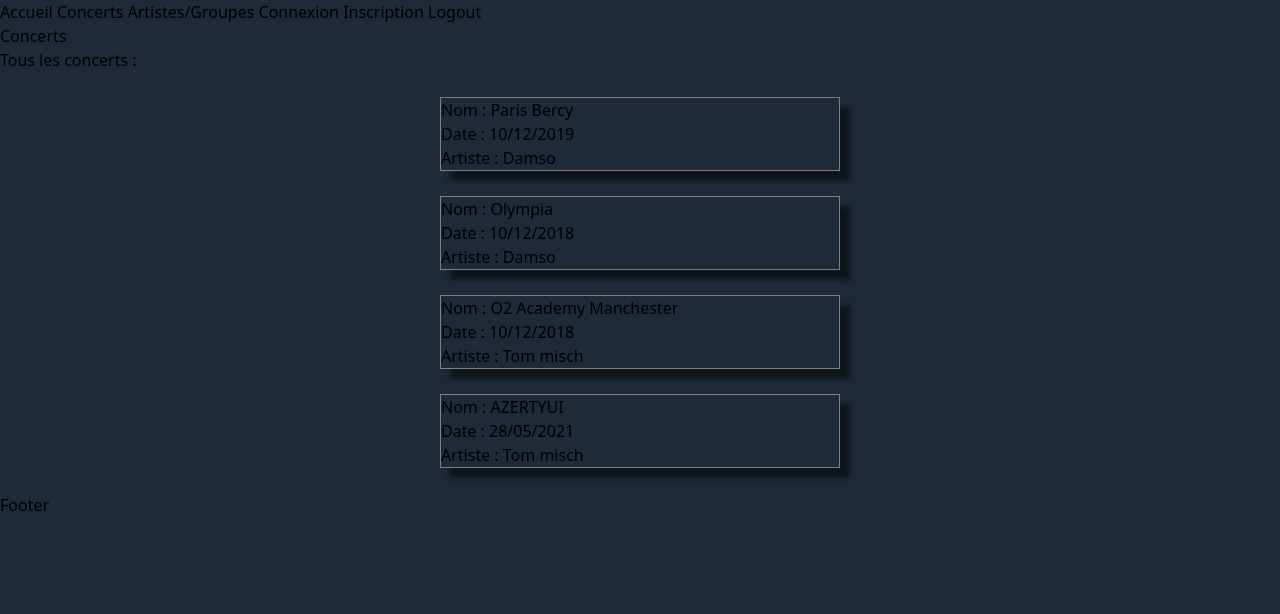
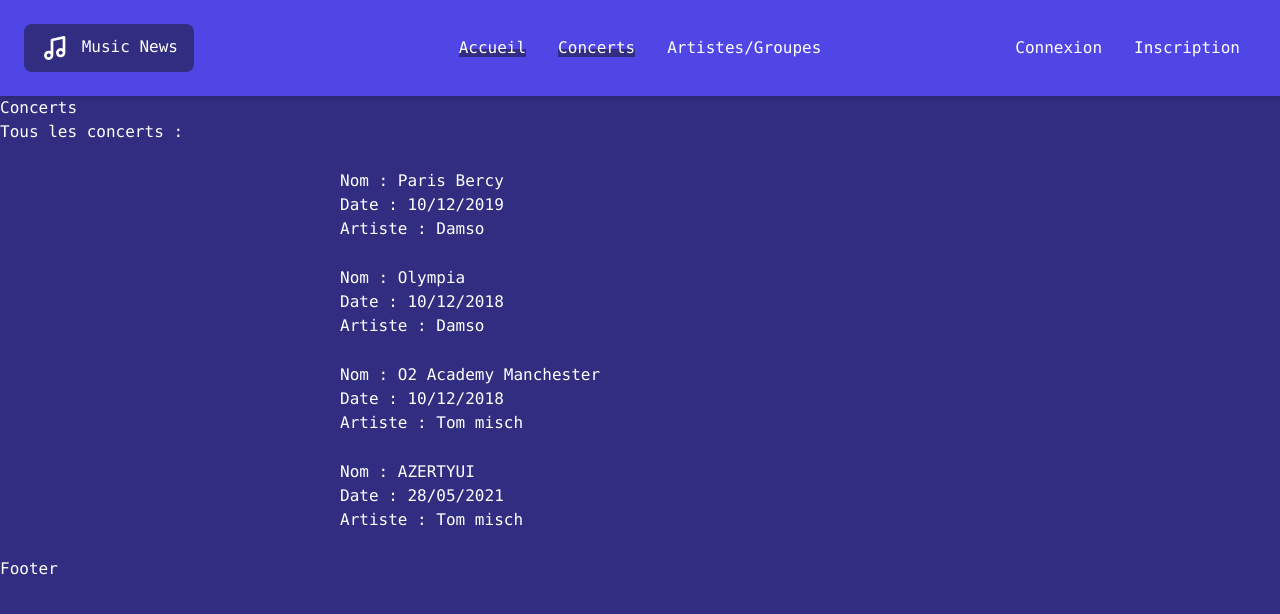
Before and after one commit to ggxm-ecv/Music_News, a Vue app: page /concerts in a window 1280 px wide. Shown: the top 614 px of the page. Built offline with nearby package versions, Linux system fonts and the light colour scheme; data requests are answered from the project's data file.

Commit message:
Homepage > BEGIN style with Tailwind

```diff
--- a/package.json
+++ b/package.json
@@ -1,5 +1,5 @@
 {
-  "name": "ecv",
+  "name": "Music News",
   "version": "0.1.0",
   "private": true,
   "scripts": {
--- a/public/index.html
+++ b/public/index.html
@@ -4,10 +4,10 @@
     <meta charset="utf-8">
     <meta http-equiv="X-UA-Compatible" content="IE=edge">
     <meta name="viewport" content="width=device-width,initial-scale=1.0">
-    <link rel="icon" href="<%= BASE_URL %>favicon.ico">
-    <title><%= htmlWebpackPlugin.options.title %></title>
+    <link rel="icon" href="<%= BASE_URL %>favicon.png">
+    <title>Music News</title>
   </head>
-  <body class="bg-gray-800">
+  <body class="bg-indigo-900 text-white font-mono">
     <noscript>
       <strong>We're sorry but <%= htmlWebpackPlugin.options.title %> doesn't work properly without JavaScript enabled. Please enable it to continue.</strong>
     </noscript>
--- a/src/assets/css/styles.css
+++ b/src/assets/css/styles.css
@@ -2,38 +2,67 @@
 // FRONT
 *********************/
 
-.home__nav {
-  list-style: none;
-  display: flex;
-  flex-wrap: wrap;
-  justify-content: center;
-  width: 600px;
-  max-width: 100%;
-  margin: 0 auto;
-  padding: 0;
+/********** General *********/
+
+input {
+  background-color: transparent;
+  border: 1px solid #fff;
 }
+
+/********** Header *********/
+
+.header__title svg {
+  display: inline-block;
+  width: 32px;
+  height: 32px;
+  fill: #FFF;
+}
+
+.header__main-nav-link-txt,
+.header__second-nav-link-txt {
+  z-index: 1;
+  position: relative;
+}
+
+.header__main-nav-link-txt::before,
+.header__second-nav-link-txt::before {
+  z-index: -1;
+  content: '';
+  position: absolute;
+  bottom: -4px;
+  left: 0;
+  width: 100%;
+  height: 8px;
+  background-color: #312E81;
+  opacity: 0;
+  transition: all 200ms ease-in;
+}
+
+.header__main-nav-link.router-link-active .header__main-nav-link-txt::before,
+.header__main-nav-link:hover .header__main-nav-link-txt::before,
+.header__second-nav-link.router-link-active .header__second-nav-link-txt::before,
+.header__second-nav-link:hover .header__second-nav-link-txt::before {
+  bottom: 0;
+  opacity: 1;
+}
+
+/********** Home *********/
 
 .home__nav-item {
   cursor: pointer;
-  margin: 4px;
-  padding: 8px 16px;
-  border: 2px solid #222;
-  border-radius: 4px;
-  background-color: #fff;
-  color: #222;
-  transition: all 150ms ease-out;
+  transition: all 200ms ease-out;
 }
 
 .home__nav-item.active,
 .home__nav-item:hover {
-  background-color: #222;
-  color: #fff;
+  background-color: #4F46E5;
+  --tw-shadow: 0 4px 6px -1px rgba(0, 0, 0, 0.1), 0 2px 4px -1px rgba(0, 0, 0, 0.06);
+  box-shadow: var(--tw-ring-offset-shadow, 0 0 #0000), var(--tw-ring-shadow, 0 0 #0000), var(--tw-shadow);
 }
 
 .id-card {
-  border: 1px solid gray;
-  box-shadow: 10px 10px 5px 0px rgba(0,0,0,0.50);
-  width: 400px;
+  width: 600px;
+  max-width: 90%;
   margin: 25px auto;
 }
 
--- a/src/components/albums/AlbumsList.vue
+++ b/src/components/albums/AlbumsList.vue
@@ -1,6 +1,5 @@
 <template>
   <div>
-    <h2> Les dernièrs albums </h2>
     <id-album
       v-for="album in albums"
       :key="album.id"
--- a/src/components/news/IdNews.vue
+++ b/src/components/news/IdNews.vue
@@ -1,5 +1,5 @@
 <template>
-  <div class="id-card">
+  <div class="id-card bg-indigo-600 p-6 rounded-lg shadow-lg">
     <p> {{ news.title }} </p>
     <p> {{ news.published }} </p>
     <p> {{ news.content }} </p>
--- a/src/components/news/NewsList.vue
+++ b/src/components/news/NewsList.vue
@@ -1,6 +1,5 @@
 <template>
   <div>
-    <h2> Les dernières news </h2>
     <id-news
       v-for="news in news"
       :key="news.id"
--- a/src/components/static/Footer.vue
+++ b/src/components/static/Footer.vue
@@ -1,7 +1,7 @@
 <template>
-  <header>
+  <footer>
     <p>Footer</p>
-  </header>
+  </footer>
 </template>
 
 <script>
--- a/src/components/static/Header.vue
+++ b/src/components/static/Header.vue
@@ -1,23 +1,52 @@
 <template>
-  <div>
-    <router-link to="/"> Accueil </router-link>
-    <router-link to="/concerts"> Concerts </router-link>
-    <router-link to="/artistes"> Artistes/Groupes </router-link>
-    <router-link to="/login"> Connexion </router-link>
-    <router-link to="/register"> Inscription </router-link>
+  <header class="sticky top-0 shadow-md bg-indigo-600 p-6 grid grid-cols-3 justify-between items-center">
+    <div>
+      <router-link to="/" class="header__title inline-block bg-indigo-900 px-4 py-2 rounded-lg">
+        <svg xmlns="http://www.w3.org/2000/svg" viewBox="0 0 24 24"><g data-name="Layer 2"><g data-name="music"><rect width="24" height="24" opacity="0"/><path d="M19 15V4a1 1 0 0 0-.38-.78 1 1 0 0 0-.84-.2l-9 2A1 1 0 0 0 8 6v8.34a3.49 3.49 0 1 0 2 3.18 4.36 4.36 0 0 0 0-.52V6.8l7-1.55v7.09a3.49 3.49 0 1 0 2 3.17 4.57 4.57 0 0 0 0-.51zM6.54 19A1.49 1.49 0 1 1 8 17.21a1.53 1.53 0 0 1 0 .3A1.49 1.49 0 0 1 6.54 19zm9-2A1.5 1.5 0 1 1 17 15.21a1.53 1.53 0 0 1 0 .3A1.5 1.5 0 0 1 15.51 17z"/></g></g></svg>
+        <span> Music News </span>
+      </router-link>
+    </div>
 
-    <button @click="logout"> Logout </button>
-  </div>
+    <nav class="flex justify-center">
+      <ul class="flex items-center">
+        <li><router-link class="header__main-nav-link p-4" to="/"> <span class="header__main-nav-link-txt">Accueil</span> </router-link></li>
+        <li><router-link class="header__main-nav-link p-4" to="/concerts"> <span class="header__main-nav-link-txt">Concerts</span> </router-link></li>
+        <li><router-link class="header__main-nav-link p-4" to="/artistes"> <span class="header__main-nav-link-txt">Artistes/Groupes</span> </router-link></li>
+      </ul>
+    </nav>
+
+    <nav class="flex justify-end">
+      <ul class="flex items-center">
+        <li><router-link v-if="!isAuth" class="header__second-nav-link p-4" to="/login"> <span class="header__second-nav-link-txt">Connexion</span> </router-link></li>
+        <li><router-link v-if="!isAuth" class="header__second-nav-link p-4" to="/register"> <span class="header__second-nav-link-txt">Inscription</span> </router-link></li>
+        <li><button v-if="isAuth" @click="logout" class="header__second-nav-link p-4"> <span class="header__second-nav-link-txt">Logout</span> </button></li>
+      </ul>
+    </nav>
+  </header>
 </template>
 
 <script>
 export default {
+  data () {
+    return {
+      isAuth: false,
+    }
+  },
   methods: {
     logout () {
       localStorage.removeItem('vuejs_token')
       localStorage.removeItem('vuejs_user_id')
       this.$router.push({ path: '/login' })
     }
-  }
+  },
+  created () {
+    // Check user is Authenticated
+    console.log(localStorage)
+    if (localStorage.vuejs_user_id) {
+      this.isAuth = true
+    } else {
+      this.isAuth = false
+    }
+  },
 }
 </script>
--- a/src/views/Main.vue
+++ b/src/views/Main.vue
@@ -2,17 +2,17 @@
   <div>
     <Header />
 
-    <h1> Accueil </h1>
+    <main class="px-6 py-12">
 
-    <nav class="">
-      <ul class="home__nav">
-        <li class="home__nav-item active"
+      <nav>
+        <ul class="flex justify-center items-center">
+          <li class="home__nav-item active inline-block px-4 py-2 m-2 rounded-lg border-2 border-indigo-600"
               cat-name="news"
               @click="switchCat"
           >
             Actualités
           </li>
-        <li class="home__nav-item"
+          <li class="home__nav-item inline-block px-4 py-2 m-2 rounded-lg border-2 border-indigo-600"
               cat-name="albums"
               @click="switchCat"
           >
@@ -28,6 +28,8 @@
       <div v-if="content.albums" class="home__cat">
         <AlbumsList />
       </div>
+
+    </main>
 
     <Footer />
   </div>
```
Also changed, not shown: public/favicon.png (added), 1 other file (tests, documents, lock files or other folders). Lines whose indentation alone changed are shown as unchanged.
